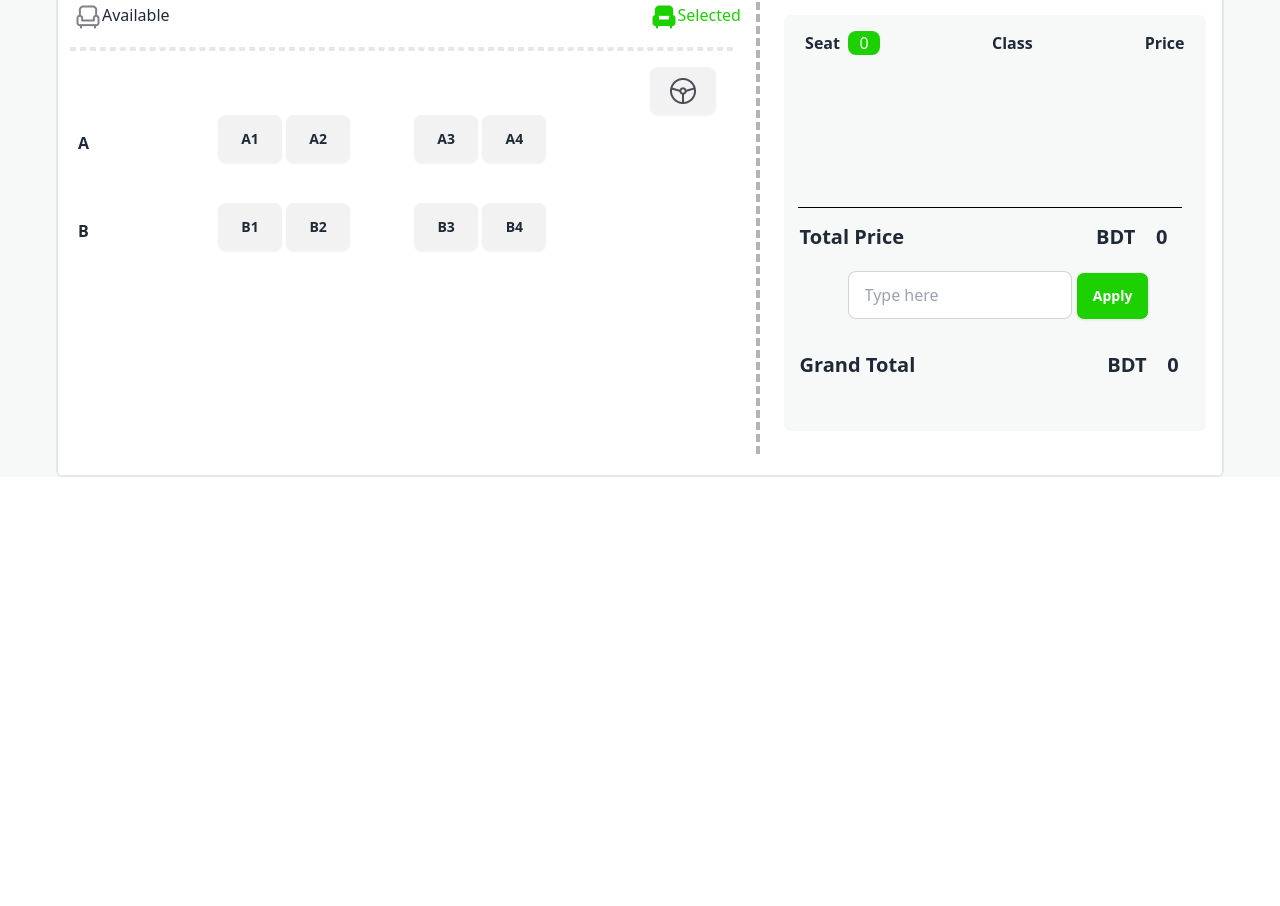
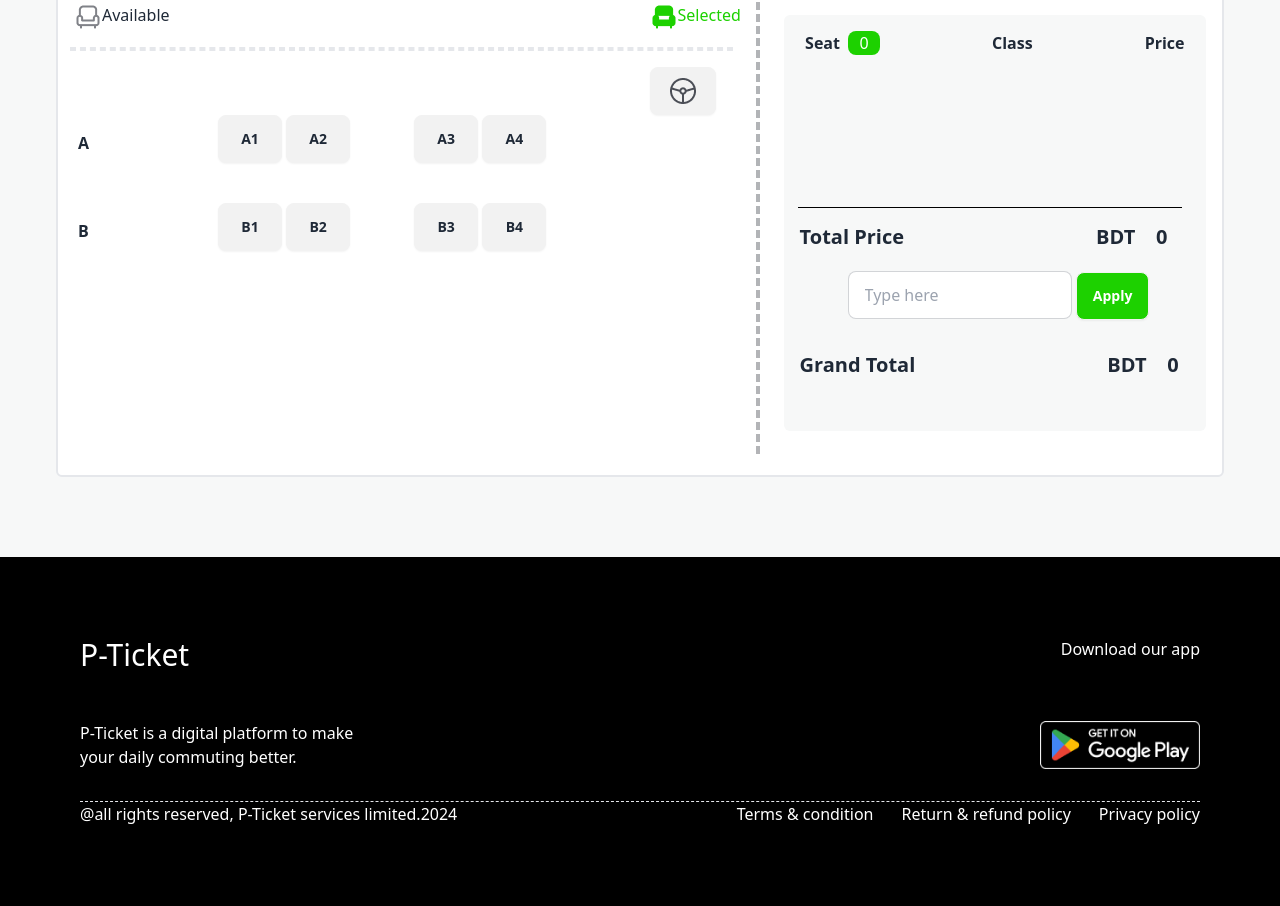
Before and after one commit to Myself-Ashish-Sarker/assignment-05, a plain HTML site: page index.html in a window 1280 px wide. Shown: the part 2003-2909 px from the top of the page. Before the commit the page ends 2480 px from the top, so only its background shows below. Drawn offline with nearby package versions, Linux system fonts and the light colour scheme.

Commit message:
footer section completed (not resposived)

```diff
--- a/index.html
+++ b/index.html
@@ -247,7 +247,7 @@
 
                 <!-- second main section -->
                 <section id="ticket-section">
-                    <div class="relative">
+                    <div class="relative pb-20">
                         <div
                             class="relative mt-10 w-[73rem] h-[35rem] bg-white rounded-md border-2 ml-auto mr-auto"
                         >
@@ -344,6 +344,32 @@
         </main>
         <!-- main section -->
 
+        <!-- footer -->
+        <footer class=" bg-black px-20 py-20">
+            <div class="flex justify-between">
+                <h1 class="text-3xl text-white">P-Ticket</h1>
+                <p class="text-white">Download our app</p>
+            </div>
+            <div class="mt-12 flex justify-between items-center">
+                <p class="text-white w-72">P-Ticket is a digital platform to make your daily commuting better.</p>
+                <img class="w-[10rem]" src="./assets/gplay.png">
+            </div>
+
+            <hr class="mt-8 border-1 border-dashed px-20">
+
+            <div class="flex justify-between">
+                <div>
+                    <p class="text-white">@all rights reserved, P-Ticket services limited.2024</p>
+                </div>
+                <div class="flex justify-center gap-7">
+                    <p class="text-white">Terms & condition</p>
+                    <p class="text-white">Return & refund policy</p>
+                    <p class="text-white">Privacy policy</p>
+                </div>
+            </div>
+        </footer>
+        <!-- footer -->
+
         <script src="./main.js"></script>
     </body>
 </html>
```
Also changed, not shown: assets/gplay.png (added).
